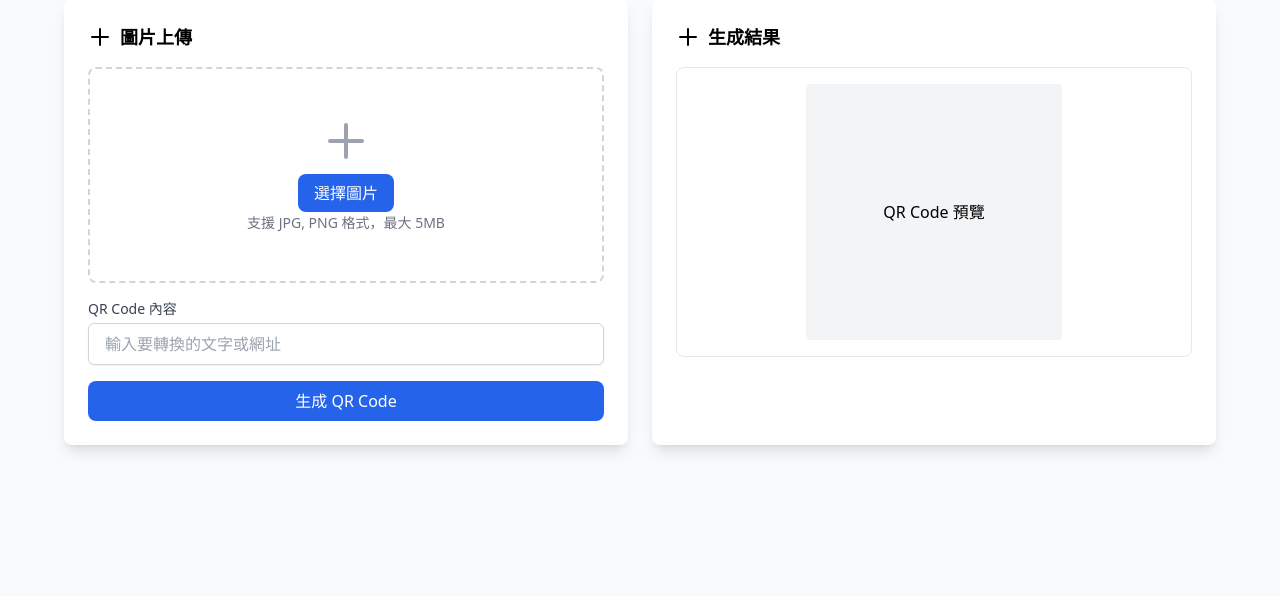
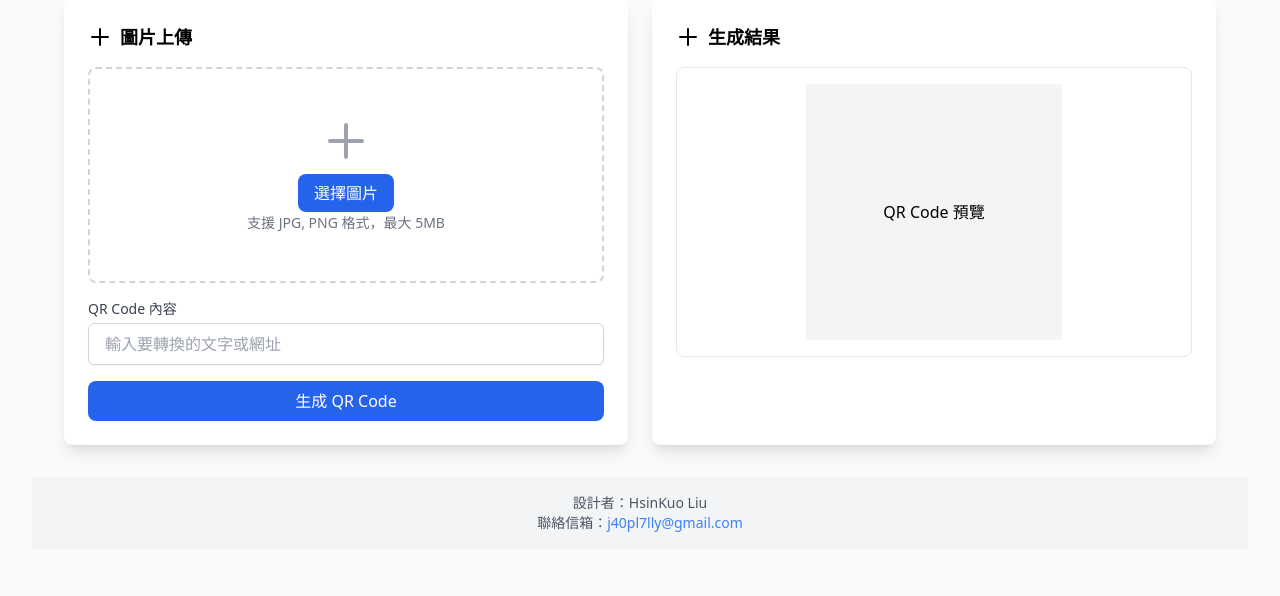
Before and after one commit to j40pl7llyccl/custom_qrcode, a Flask app: page / in a window 1280 px wide. Shown: the part 33-629 px from the top of the page. Run offline with Flask 3, Linux system fonts and the light colour scheme; some libraries are stand-ins or nearby versions.

Commit message:
Update index.html

```diff
--- a/templates/index.html
+++ b/templates/index.html
@@ -61,6 +61,14 @@
             <button id="downloadBtn" class="mt-4 bg-gray-600 text-white px-4 py-2 rounded-lg hover:bg-gray-700 w-full hidden">下載 QR Code</button>
         </div>
     </div>
+
+        <!-- 頁腳 -->
+    <footer class="mt-8 bg-gray-100 text-gray-600 py-4">
+        <div class="max-w-6xl mx-auto text-center">
+            <p class="text-sm">設計者：HsinKuo Liu</p>
+            <p class="text-sm">聯絡信箱：<a href="mailto:your.email@example.com" class="text-blue-500 hover:underline">j40pl7lly@gmail.com</a></p>
+        </div>
+    </footer>
 
     <script>
         document.getElementById('image').addEventListener('change', function (event) {
```
